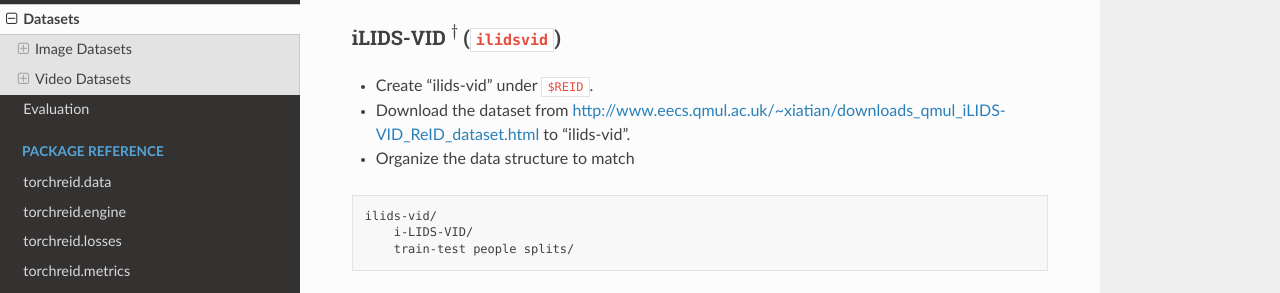
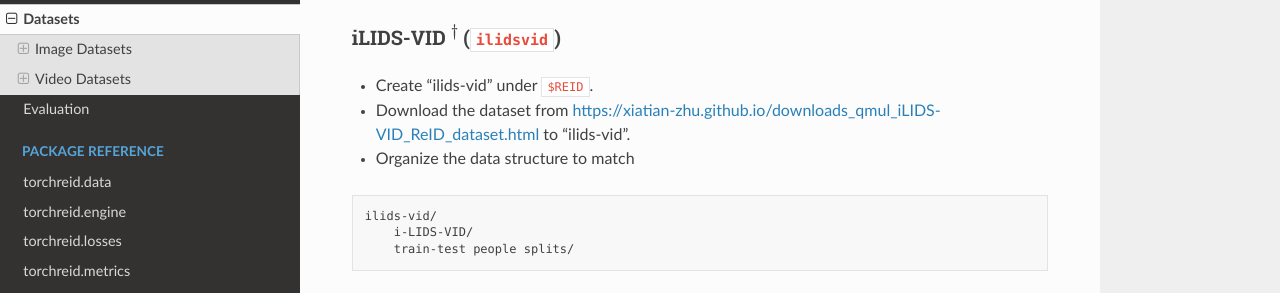
Before and after one commit to KaiyangZhou/deep-person-reid, a Sphinx documentation site: the page built from docs/datasets.rst, in a window 1280 px wide and 900 px high, scrolled down 5741 px. Shown: the part 157-450 px from the top of the window. Built offline with Sphinx 7.4.7 and the Read the Docs theme 2.0.0, drawn with Linux system fonts in a browser that asks for light colours; some of the changed lines change nothing that is shown.

Commit message:
update iLIDS-VID's link

```diff
--- a/docs/datasets.rst
+++ b/docs/datasets.rst
@@ -225,7 +225,7 @@ MARS (``mars``)
 iLIDS-VID :math:`^\dagger` (``ilidsvid``)
 ^^^^^^^^^^^^^^^^^^^^^^^^^^^^^^^^^^^^^^^^^
 - Create "ilids-vid" under ``$REID``.
-- Download the dataset from http://www.eecs.qmul.ac.uk/~xiatian/downloads_qmul_iLIDS-VID_ReID_dataset.html to "ilids-vid".
+- Download the dataset from https://xiatian-zhu.github.io/downloads_qmul_iLIDS-VID_ReID_dataset.html to "ilids-vid".
 - Organize the data structure to match
 
 .. code-block:: none
```
